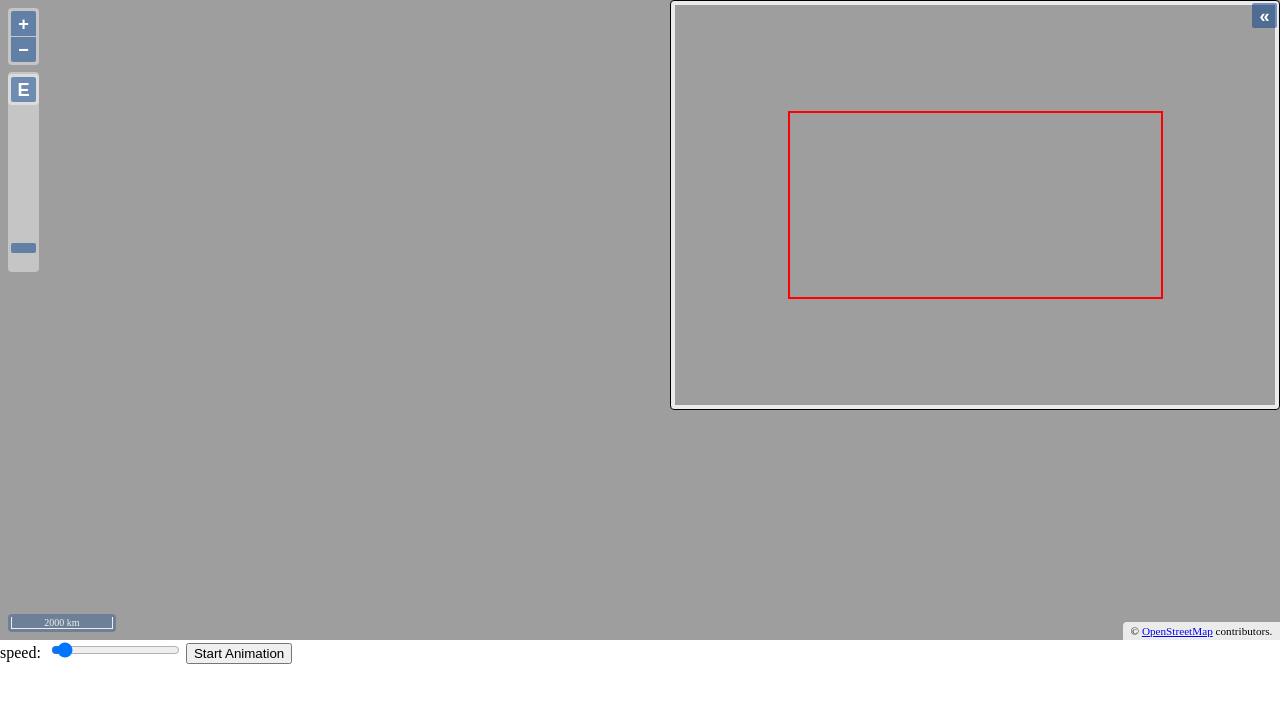
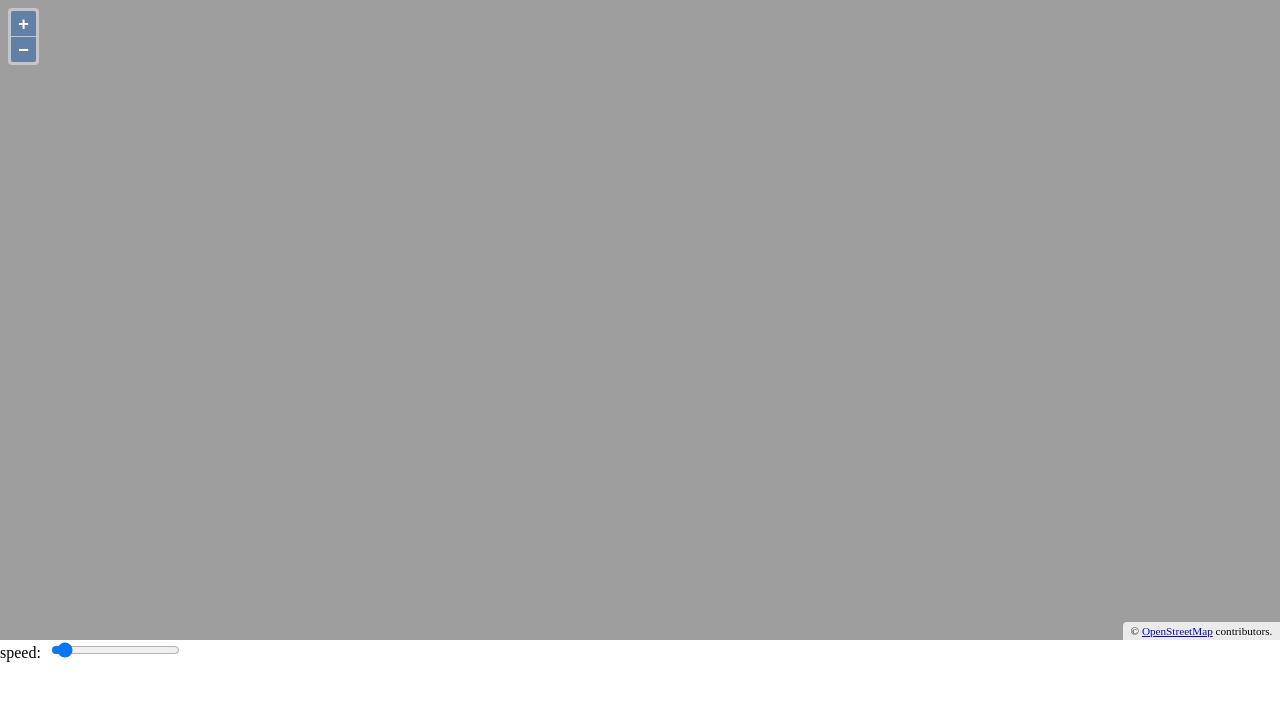
Before and after one commit to MadsAkselsen/openlayers-learning, a website: page index.html in a window 1280 px wide. Drawn offline with Linux system fonts and the light colour scheme.

Commit message:
added layergroup, and used some extend

```diff
--- a/index.html
+++ b/index.html
@@ -16,7 +16,6 @@
       speed:&nbsp;
       <input id="speed" type="range" min="10" max="999" step="10" value="60" />
     </label>
-    <button id="start-animation">Start Animation</button>
     <script src="./libs/v6.0.0-dist/ol.js"></script>
     <script src="./main.js"></script>
   </body>
--- a/main.js
+++ b/main.js
@@ -1,90 +1,50 @@
 window.onload = init;
 
 function init() {
-  // Controls
-  const fullScreenControl = new ol.control.FullScreen();
-  const mousePosition = new ol.control.MousePosition();
-  const overviewMapControl = new ol.control.OverviewMap({
-    className: 'ol-overviewmap ol-custom-overviewmap',
-    collapsed: false,
-    layers: [
-      new ol.layer.Tile({
-        source: new ol.source.OSM(),
-      }),
-    ],
-  });
-  const scaleLineControl = new ol.control.ScaleLine();
-  const zoomSliderControl = new ol.control.ZoomSlider();
-  const zoomToExtentControl = new ol.control.ZoomToExtent();
-
   const map = new ol.Map({
     view: new ol.View({
       center: [0, 0],
       zoom: 3,
-      enableRotation: true,
+      // extent: limit where the camera can go
+      extent: [
+        12532553.093735764,
+        -5322463.153553389,
+        17215798.460640132,
+        -860986.6866042214,
+      ],
     }),
     layers: [
       new ol.layer.Tile({
         source: new ol.source.OSM(),
         opacity: 1,
+        zIndex: 1,
+        visible: true,
+        //extent limits what area of the map is rendered
+        extent: [
+          12532553.093735764,
+          -5322463.153553389,
+          17215798.460640132,
+          -860986.6866042214,
+        ],
       }),
     ],
     target: 'map',
-    keyboardEventTarget: document,
-    controls: ol.control
-      .defaults()
-      .extend([
-        fullScreenControl,
-        mousePosition,
-        overviewMapControl,
-        scaleLineControl,
-        zoomSliderControl,
-        zoomToExtentControl,
-      ]),
   });
+  // Layer group
+  const layerGroup = new ol.layer.Group({
+    layers: [
+      new ol.layer.Tile({
+        source: new ol.source.OSM({
+          url: 'http://{a-c}.tile.openstreetmap.fr/hot/{z}/{x}/{y}.png',
+        }),
+        zIndex: 0,
+        visible: true,
+      }),
+    ],
+  });
+  map.addLayer(layerGroup);
 
-  console.log('controls', ol.control.defaults());
-
-  // Overlay
-
-  const popupContainerElement = document.getElementById('popup-coordinates');
-  const popup = new ol.Overlay({
-    element: popupContainerElement,
-    positioning: 'bottom-center',
+  map.on('click', (e) => {
+    console.log(e.coordinate);
   });
-
-  map.addOverlay(popup);
-
-  map.on('click', function (e) {
-    const clickedCoordinate = e.coordinate;
-    popup.setPosition(undefined);
-    popup.setPosition(clickedCoordinate);
-    popupContainerElement.textContent = clickedCoordinate;
-    console.log(mousePosition);
-  });
-
-  // DragRotate Interaction (doesnt work while the below freehand draw interaction is added)
-  const dragRotateInteraction = new ol.interaction.DragRotate({
-    condition: ol.events.condition.altKeyOnly,
-  });
-
-  map.addInteraction(dragRotateInteraction);
-
-  const drawInteraction = new ol.interaction.Draw({
-    type: 'Polygon',
-    freehand: true,
-  });
-
-  map.addInteraction(drawInteraction);
-
-  // extract coordinates for the drawing. This cna be stored in a database
-  // on event 'drawend' do the following...
-  drawInteraction.on('drawend', (e) => {
-    console.log('drawing done', e.feature);
-    let parser = new ol.format.GeoJSON();
-    let drawnFeatures = parser.writeFeaturesObject([e.feature]);
-    console.log(drawnFeatures);
-  });
-
-  // Controls
 }
```
Also changed, not shown: README.md.
